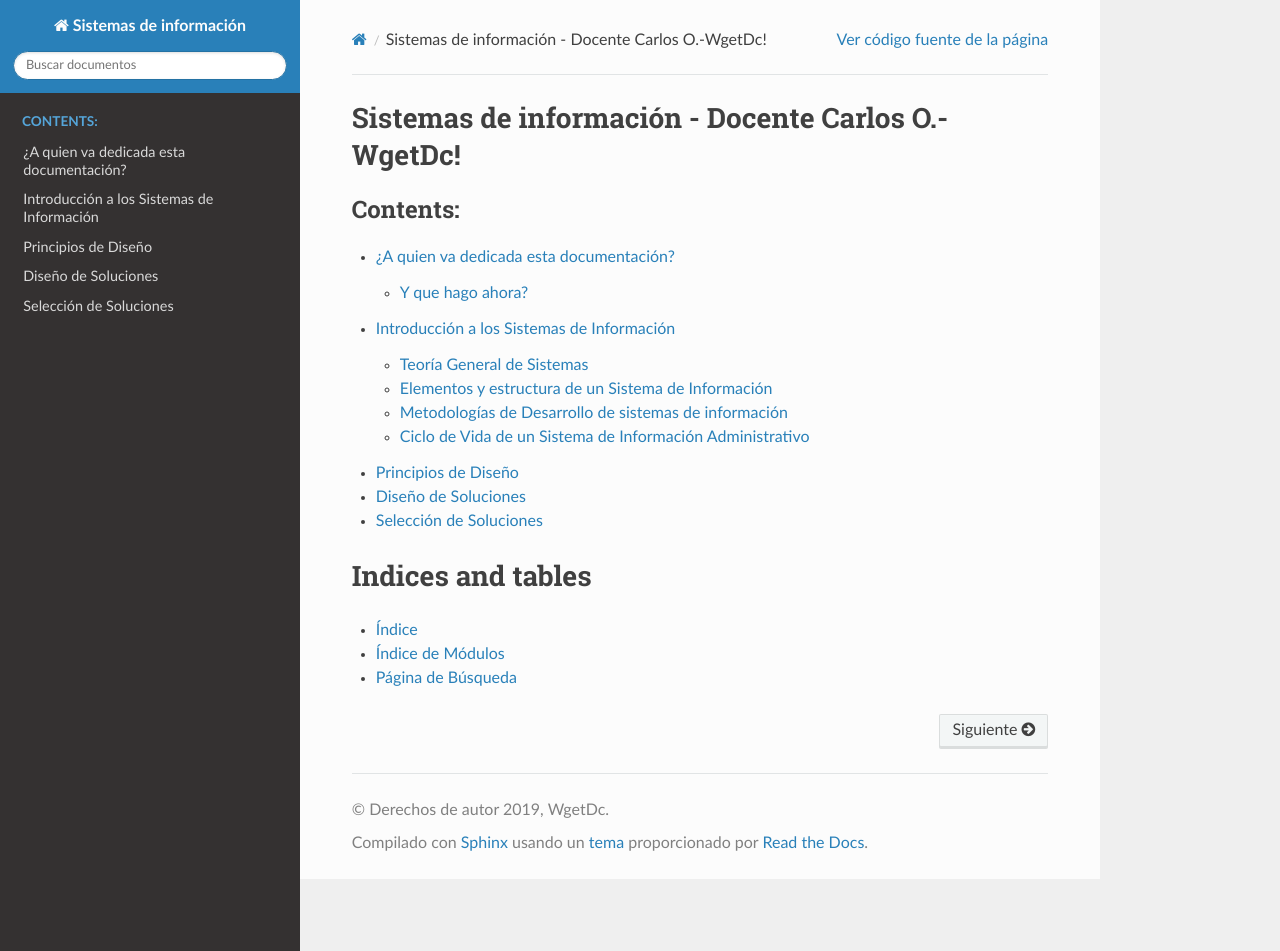
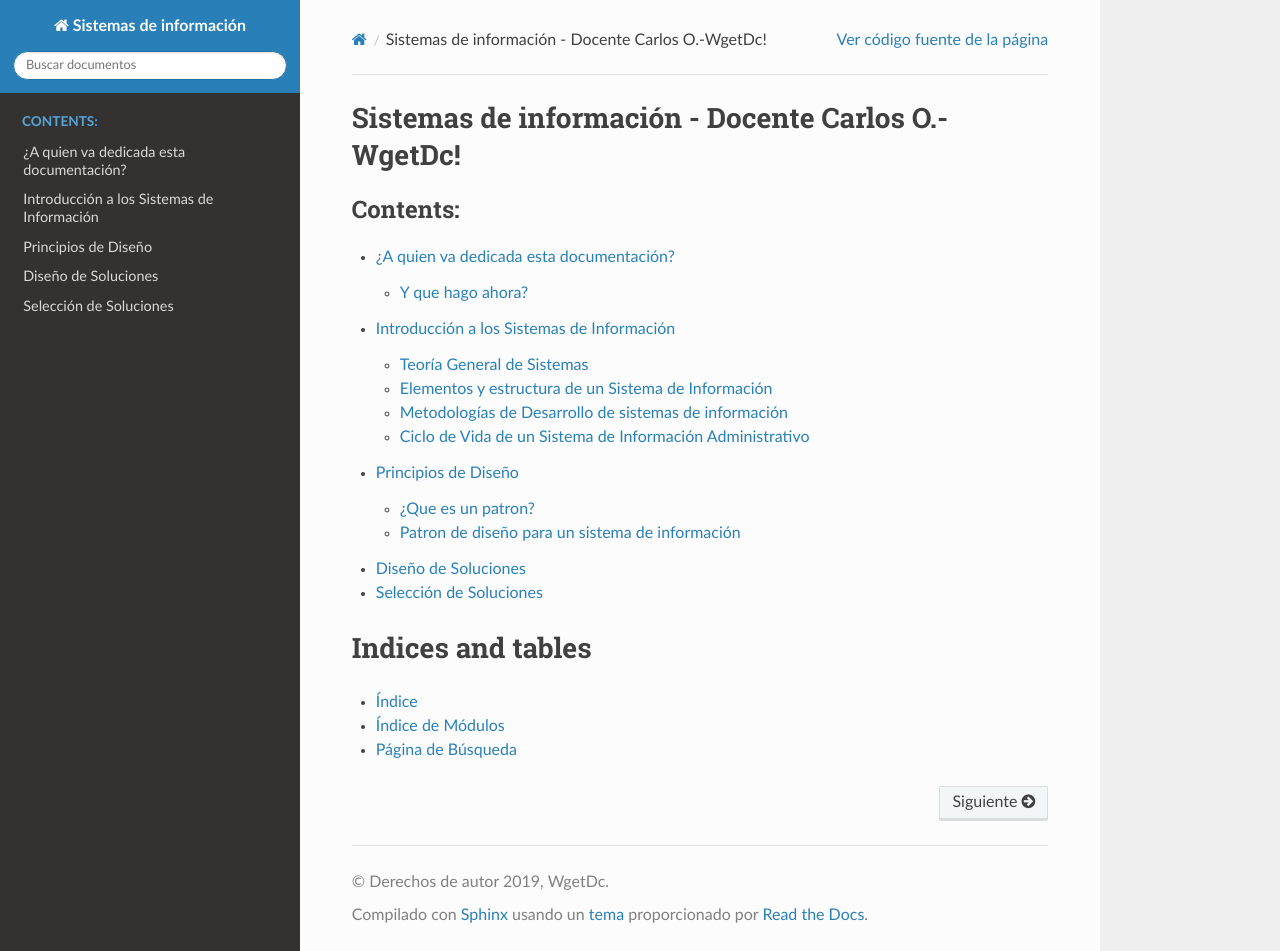
Before and after one commit to WgetDc/SistemasDeInformaci-n, a Sphinx documentation site: the page built from source/index.rst, in a window 1280 px wide and 951 px high. Built offline with Sphinx 7.4.7 and the Read the Docs theme 2.0.0, drawn with Linux system fonts in a browser that asks for light colours.

Commit message:
cambios poco relevantes

```diff
--- a/source/PrincipiosdeDiseño.rst
+++ b/source/PrincipiosdeDiseño.rst
@@ -1,2 +1,12 @@
 Principios de Diseño
 ====================
+
+
+
+¿Que es un patron?
+------------------
+
+
+
+Patron de diseño para un sistema de información
+-----------------------------------------------
--- a/source/conf.py
+++ b/source/conf.py
@@ -60,4 +60,6 @@ html_theme = "sphinx_rtd_theme"
 # relative to this directory. They are copied after the builtin static files,
 # so a file named "default.css" will overwrite the builtin "default.css".
 html_static_path = ['_static']
+
+#Esta linea es ultra importante para que el proyecto se pueda subir y compilar en read the docs
 master_doc = 'index'
```
